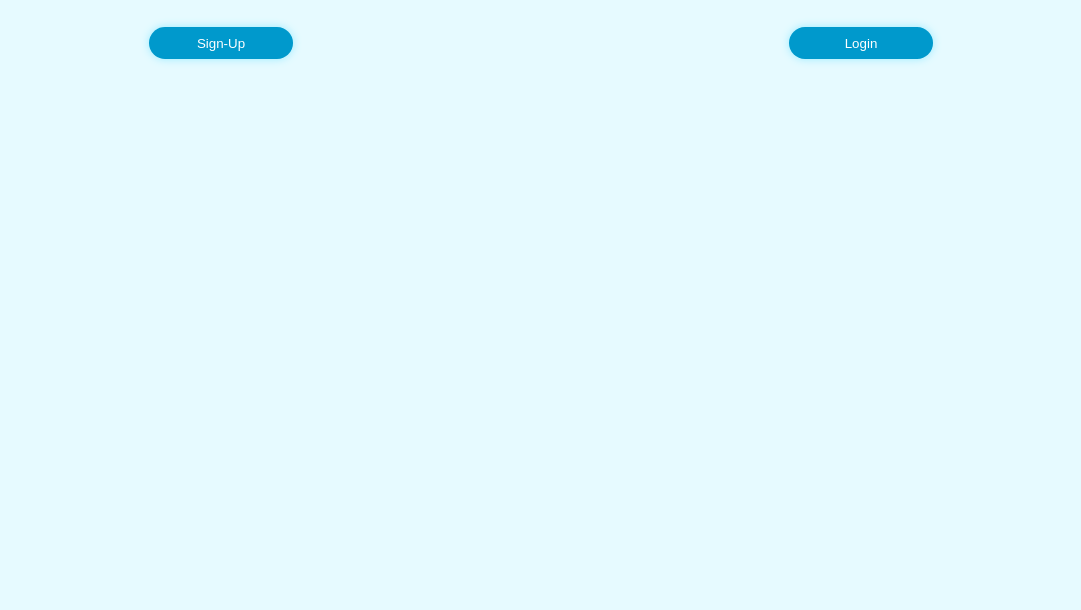
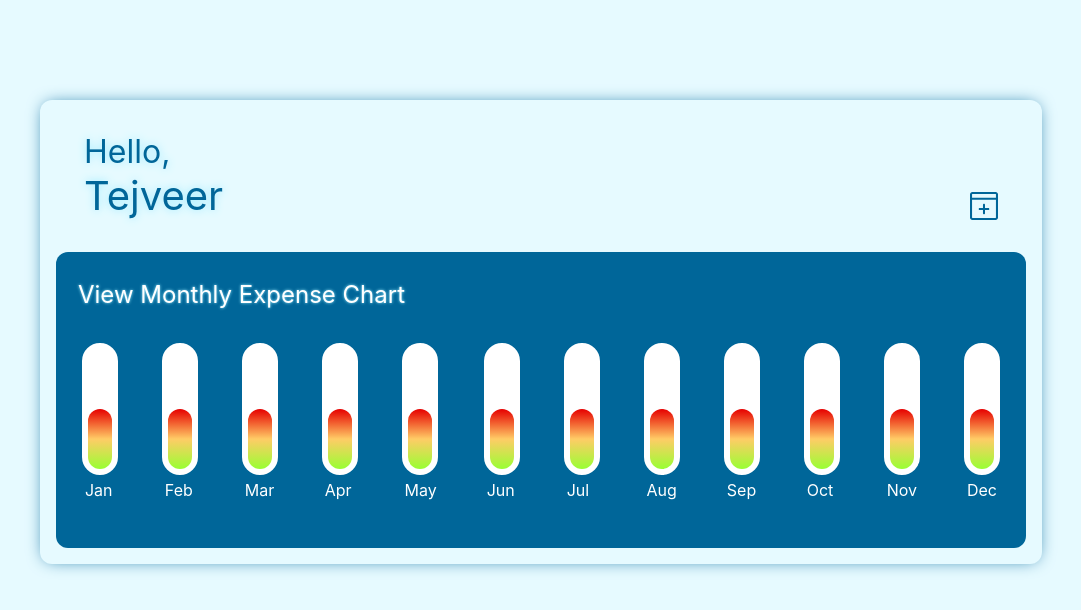
Before and after one commit to TejveerSingh13/React-Expense-Tracker, a React (Create React App) app: page /#/ in a window 1280 px wide. Shown: the top 610 px of the page, without its empty margins (99-1180 px from the left). Built offline with nearby package versions, Linux system fonts and the light colour scheme; no server answers.

Commit message:
Expense Manager Basic Design + Form Ready

```diff
--- a/src/App.js
+++ b/src/App.js
@@ -1,18 +1,18 @@
 import React from 'react';
-import {
-  HashRouter as Router,
-  Route
- } from "react-router-dom";
-import MainPage from "./Containers/MainPage";
-import DisplayDetails from "./Components/DisplayDetails";
-// import ExpenseHandler from "./ExpenseHandler/ExpenseHandlerContainer";
+// import {
+//   HashRouter as Router,
+//   Route
+//  } from "react-router-dom";
+// import MainPage from "./Containers/MainPage";
+// import DisplayDetails from "./Components/DisplayDetails";
+import ExpenseHandler from "./ExpenseHandler/ExpenseHandlerContainer";
 const App = () => {
   return (
-    <Router basename="/">
-      <Route path='/' exact component={MainPage} />
-      <Route path='/details' component={DisplayDetails} />
-    </Router>
-    // <ExpenseHandler />
+    // <Router basename="/">
+    //   <Route path='/' exact component={MainPage} />
+    //   <Route path='/details' component={DisplayDetails} />
+    // </Router>
+    <ExpenseHandler />
   );
 }
 
--- /dev/null
+++ b/src/ExpenseHandler/ExpenseBar.js
@@ -0,0 +1,104 @@
+import React, {useState} from 'react'
+import {
+    ExpenseBarContainer,
+    ExpenseBar,
+    ExpenseBarLabelContainer,
+    ExpenseBarIndicator,
+    ExpenseBarLabel,
+    ExpenseBarWrapper,
+    ExpenseBarContainerTitle,
+    DropdownIcon,
+    ExpenseBarContainerHeadder
+ } from "./style";
+
+const ExpenseBars = () => {
+
+    const [expenseBarStatus, updateExpenseBarStatus] = useState(false)
+
+    const HandleExpenseBarDrop = () => updateExpenseBarStatus(current => !current)
+
+    return(
+        <ExpenseBarContainer height={expenseBarStatus}>
+            <ExpenseBarContainerTitle>
+                <ExpenseBarContainerHeadder>View Monthly Expense Chart</ExpenseBarContainerHeadder>
+                <DropdownIcon isopen={expenseBarStatus} onClick={HandleExpenseBarDrop} />
+            </ExpenseBarContainerTitle>
+            <ExpenseBarWrapper>
+                <ExpenseBarLabelContainer>
+                    <ExpenseBar>
+                            <ExpenseBarIndicator />
+                    </ExpenseBar>
+                    <ExpenseBarLabel>Jan</ExpenseBarLabel>
+                </ExpenseBarLabelContainer>
+                <ExpenseBarLabelContainer>
+                    <ExpenseBar>
+                            <ExpenseBarIndicator />
+                    </ExpenseBar>
+                    <ExpenseBarLabel>Feb</ExpenseBarLabel>
+                </ExpenseBarLabelContainer>
+                <ExpenseBarLabelContainer>
+                    <ExpenseBar>
+                            <ExpenseBarIndicator />
+                    </ExpenseBar>
+                    <ExpenseBarLabel>Mar</ExpenseBarLabel>
+                </ExpenseBarLabelContainer>
+                <ExpenseBarLabelContainer>
+                    <ExpenseBar>
+                            <ExpenseBarIndicator />
+                    </ExpenseBar>
+                    <ExpenseBarLabel>Apr</ExpenseBarLabel>
+                </ExpenseBarLabelContainer>
+                <ExpenseBarLabelContainer>
+                    <ExpenseBar>
+                            <ExpenseBarIndicator />
+                    </ExpenseBar>
+                    <ExpenseBarLabel>May</ExpenseBarLabel>
+                </ExpenseBarLabelContainer>
+                <ExpenseBarLabelContainer>
+                    <ExpenseBar>
+                            <ExpenseBarIndicator />
+                    </ExpenseBar>
+                    <ExpenseBarLabel>Jun</ExpenseBarLabel>
+                </ExpenseBarLabelContainer>
+                <ExpenseBarLabelContainer>
+                    <ExpenseBar>
+                            <ExpenseBarIndicator />
+                    </ExpenseBar>
+                    <ExpenseBarLabel>Jul</ExpenseBarLabel>
+                </ExpenseBarLabelContainer>
+                <ExpenseBarLabelContainer>
+                    <ExpenseBar>
+                            <ExpenseBarIndicator />
+                    </ExpenseBar>
+                    <ExpenseBarLabel>Aug</ExpenseBarLabel>
+                </ExpenseBarLabelContainer>
+                <ExpenseBarLabelContainer>
+                    <ExpenseBar>
+                            <ExpenseBarIndicator />
+                    </ExpenseBar>
+                    <ExpenseBarLabel>Sep</ExpenseBarLabel>
+                </ExpenseBarLabelContainer>
+                <ExpenseBarLabelContainer>
+                    <ExpenseBar>
+                            <ExpenseBarIndicator />
+                    </ExpenseBar>
+                    <ExpenseBarLabel>Oct</ExpenseBarLabel>
+                </ExpenseBarLabelContainer>
+                <ExpenseBarLabelContainer>
+                    <ExpenseBar>
+                            <ExpenseBarIndicator />
+                    </ExpenseBar>
+                    <ExpenseBarLabel>Nov</ExpenseBarLabel>
+                </ExpenseBarLabelContainer>
+                <ExpenseBarLabelContainer>
+                    <ExpenseBar>
+                            <ExpenseBarIndicator />
+                    </ExpenseBar>
+                    <ExpenseBarLabel>Dec</ExpenseBarLabel>
+                </ExpenseBarLabelContainer>
+            </ExpenseBarWrapper>
+        </ExpenseBarContainer>
+    )
+}
+
+export default ExpenseBars
--- a/src/ExpenseHandler/ExpenseHandlerContainer.js
+++ b/src/ExpenseHandler/ExpenseHandlerContainer.js
@@ -1,17 +1,35 @@
-import React from "react";
+import React, {useState} from "react";
+import ExpenseBars from "./ExpenseBar";
+import NewExpenseForm from "./NewExpenseForm";
 import {
-    ExpenseBar,
-    ExpenseBarIndicator,
-    Dummy
+    MainContainer,
+    HeadderContainer,
+    HeadderText,
+    HeadderImgDiv,
+    HeadderImg
   } from "./style";
 
 const ExpenseHandler = () => {
+
+    const[formState, setFormState] = useState(false)
+    const onClickIcon = () => {
+        setFormState(current => !current)
+    }
+
     return(
-        <Dummy>
-            <ExpenseBar>
-                <ExpenseBarIndicator />
-            </ExpenseBar>
-        </Dummy>
+        <MainContainer> {/* over all flex column*/}
+                <HeadderContainer>
+                    <div>
+                        <HeadderText>Hello,</HeadderText>
+                        <HeadderText name='true'>Tejveer</HeadderText>
+                    </div>
+                    <HeadderImgDiv>
+                        <HeadderImg onClick={onClickIcon} />
+                    </HeadderImgDiv>
+                </HeadderContainer>
+                <NewExpenseForm height={formState} margin={formState} />
+                <ExpenseBars />
+        </MainContainer>
     )
 }
 
--- /dev/null
+++ b/src/ExpenseHandler/NewExpenseForm.js
@@ -0,0 +1,33 @@
+import React from "react";
+import {
+    ExpenseFormWrapper,
+    TestInput,
+    InputCover,
+    InputLabel,
+    ButtonContainer,
+    FormButton
+ } from "./style";
+
+const NewExpenseForm = (props) => {
+    return(
+        <ExpenseFormWrapper height={props.height} margin={props.margin}>
+            <InputCover>
+            <InputLabel>Value</InputLabel>
+            <TestInput type='text'  />
+            </InputCover>
+            <InputCover>
+            <InputLabel>Description</InputLabel>
+            <TestInput type='text'  />
+            </InputCover>
+            <InputCover>
+            <InputLabel>Date</InputLabel>
+            <TestInput type='date' style={{backgroundColor:'white'}} />
+            </InputCover>
+            <ButtonContainer>
+                <FormButton>Add</FormButton>
+            </ButtonContainer>
+        </ExpenseFormWrapper>
+    )
+}
+
+export default NewExpenseForm
--- a/src/ExpenseHandler/style.js
+++ b/src/ExpenseHandler/style.js
@@ -1,24 +1,43 @@
 import styled  from 'styled-components'
+import { ReactComponent as ChangeDateIcon } from '../icons/change-day.svg';
+import { ReactComponent as BackIcon } from '../icons/back.svg';
 
-export const Dummy = styled.div`
-    position:absolute;
+export const MainContainer = styled.div`
+    position: relative;
+    padding:32px 16px 16px;
     top:0px;
     right:0px;
     bottom:0px;
     left:0px;
+    overflow: auto;
+    display: flex;
+    flex-direction: column;
     background-color: #e6faff;
+    @media (min-width: 971px) {
+        width: 970px;
+        margin: 100px auto 32px;
+        border-radius: 12px;
+        box-shadow:0 0 17px -5px #006699;
+    }
 `
 
 export const ExpenseBar = styled.div`
-    width: 24px;
+    width: 18px;
+    height: 120px;
     display:flex;
     flex-direction:column-reverse;
-    height: 120px;
-    margin: 300px auto;
+    margin: 12px 18px;
     background-color: white;
     border: 2px solid white;
     border-radius: 24px;
     padding:4px;
+    flex-shrink:0;
+    overflow-x: auto;
+    @media (min-width: 558px) {
+        width: 24px;
+        height: 120px;
+        margin: 16px 18px;
+    }
 `
 export const ExpenseBarIndicator = styled.div`
     height: 50%;
@@ -26,3 +45,143 @@ export const ExpenseBarIndicator = styled.div`
     border-radius: 24px;
 
 `
+export const HeadderContainer = styled.div`
+    display:flex;
+    justify-content: space-between;
+`
+export const HeadderText = styled.p`
+    margin: 0 auto 0 4px;
+    color: #006699;
+    font-size: ${props => props.name ? '40px' : '32px'};
+    text-shadow: 0 0 9px #99ebff;
+    @media (min-width: 558px) {
+        margin: 0 auto 0 28px;
+    }
+`
+export const HeadderImgDiv = styled.div`
+    display:flex;
+    flex-direction:column-reverse;
+`
+export const HeadderImg = styled(ChangeDateIcon)`
+    width: 28px;
+    height: 28px;
+    fill: #006699;
+    margin: auto 32px 18px auto;
+    @media (min-width: 558px) {
+        margin: auto 28px 0 auto;
+    }
+`
+export const ExpenseBarContainer = styled.div`
+    background-color:  #006699;
+    border-radius: 12px;
+    margin-top: 32px;
+    display: flex;
+    overflow: auto;
+    height: ${props => props.height ? '78vh' : '8vh'};
+    transition: height 1s;
+    flex-direction: column;
+    padding-bottom: 18px;
+    @media (min-width: 558px) {
+        padding-bottom: 8px;
+        height: 36vh;
+    }
+`
+export const ExpenseBarLabel = styled.span`
+    margin: -11px 21px -8px;
+    color: white;
+    @media (min-width: 558px) {
+        margin: -11px 21px 8px;
+    }
+`
+export const ExpenseBarLabelContainer = styled.div`
+    display: flex;
+    flex-direction: column;
+`
+export const ExpenseBarWrapper = styled.div`
+    display: flex;
+    flex-wrap: wrap;
+    justify-content: space-evenly;
+    @media (min-width: 558px) {
+        display: flex;
+    }
+`
+export const ExpenseBarContainerTitle = styled.div`
+    display: flex;
+    justify-content: space-between;
+`
+export const ExpenseBarContainerHeadder = styled.span`
+    margin: 28px auto 18px 22px;
+    color: white;
+    text-shadow: 0 0 3px #99ebff;
+    font-size: 17px;
+    @media (min-width: 558px) {
+        font-size: 24px;
+    }
+`
+export const DropdownIcon = styled(BackIcon)`
+    width: 18px;
+    height: 18px;
+    fill: white;
+    transform: ${props => props.isopen ? 'rotate(90deg)' : 'rotate(-90deg)'};
+    transition: transform 0.8s;
+    margin: 32px 24px 0 auto;
+    @media (min-width: 558px) {
+        width: 0;
+        height: 0;
+    }
+`
+export const ExpenseFormWrapper = styled.div`
+    background-color: white;
+    border-radius: 12px;
+    box-shadow:0 0 17px -5px #006699;
+    overflow: hidden;
+    margin:${props => props.margin ? '24px auto ' : '0 auto'};
+    height: ${props => props.height ? '39vh' : '0vh'};
+    transition-property: height, margin;
+    transition-duration: 1s;
+    @media (min-width: 558px) {
+        margin:${props => props.margin ? '48px auto 24px' : '0 auto'};
+    }
+`
+export const TestInput = styled.input`
+  border: none;
+  outline: none;
+  margin: auto;
+  width:100%;
+`
+export const InputCover = styled.div`
+  border-bottom: 1px solid #bfbfbf;
+  display:flex;
+  flex-direction: column;
+  width: 224px;
+  margin: 16px 24px 16px;
+  @media (min-width: 558px) {
+    width: 448px;
+  }
+  &:focus-within {
+    border-bottom: 2px solid #99ebff;
+  }
+`
+export const InputLabel = styled.span`
+  color: #006699;
+  margin-bottom: 4px;
+`
+export const ButtonContainer = styled.div`
+  display:flex;
+  align-items:center;
+`
+export const FormButton = styled.button`
+  margin: 27px auto 0;
+  height:32px;
+  border: none;
+  width:144px;
+  border-radius:20px;
+  color: white;
+  outline: none;
+  box-shadow:0 0 9px #99ebff;
+  background-color:#0099cc;
+  &:hover {
+    cursor: pointer;
+    box-shadow:0 0 15px #99ebff;
+  }
+`
--- a/src/index.css
+++ b/src/index.css
@@ -5,6 +5,7 @@ body {
     sans-serif;
   -webkit-font-smoothing: antialiased;
   -moz-osx-font-smoothing: grayscale;
+  background-color: #e6faff;
 }
 
 code {
```
Also changed, not shown: src/icons/back.svg (added), src/icons/change-day.svg (added).
